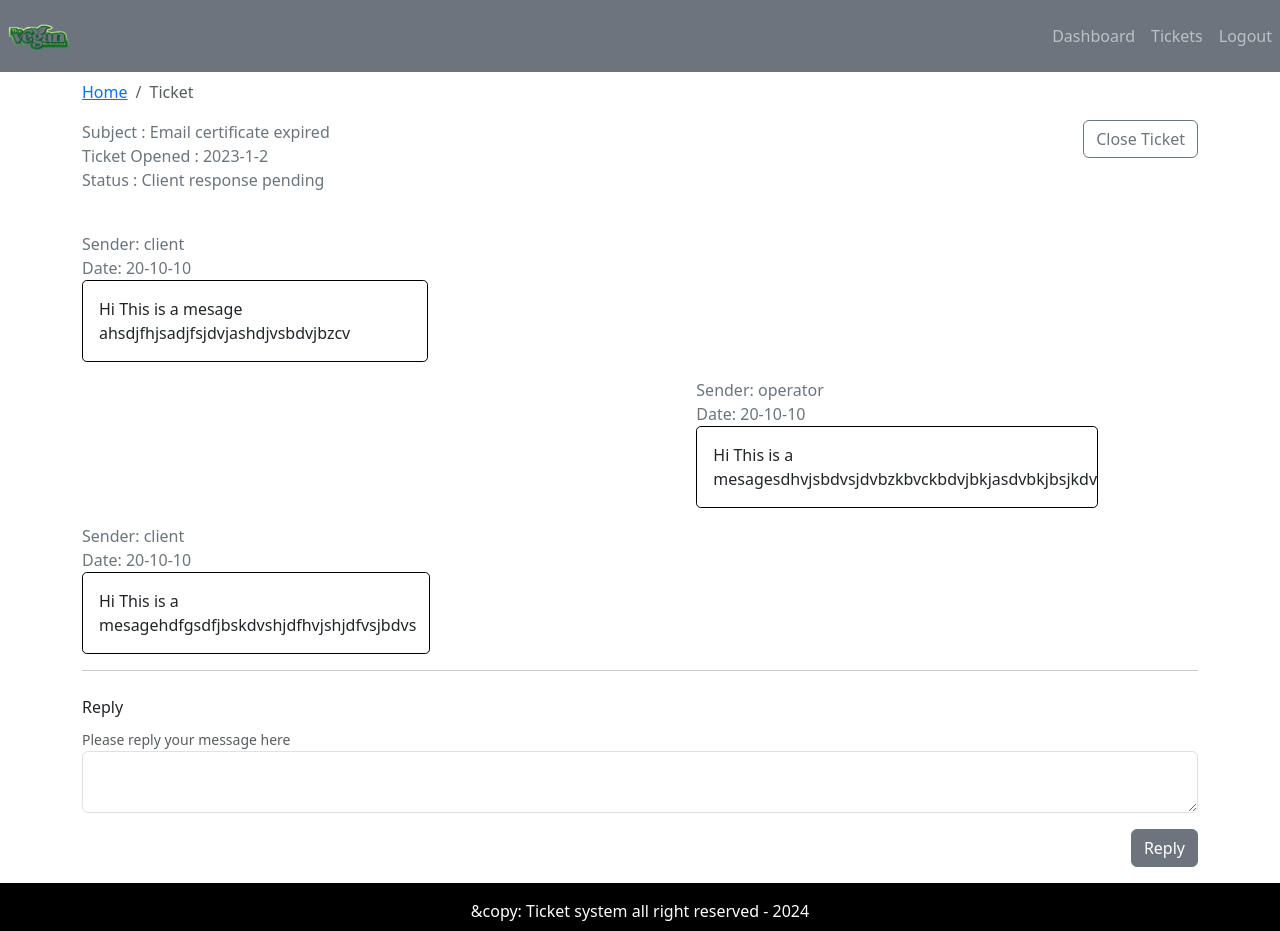
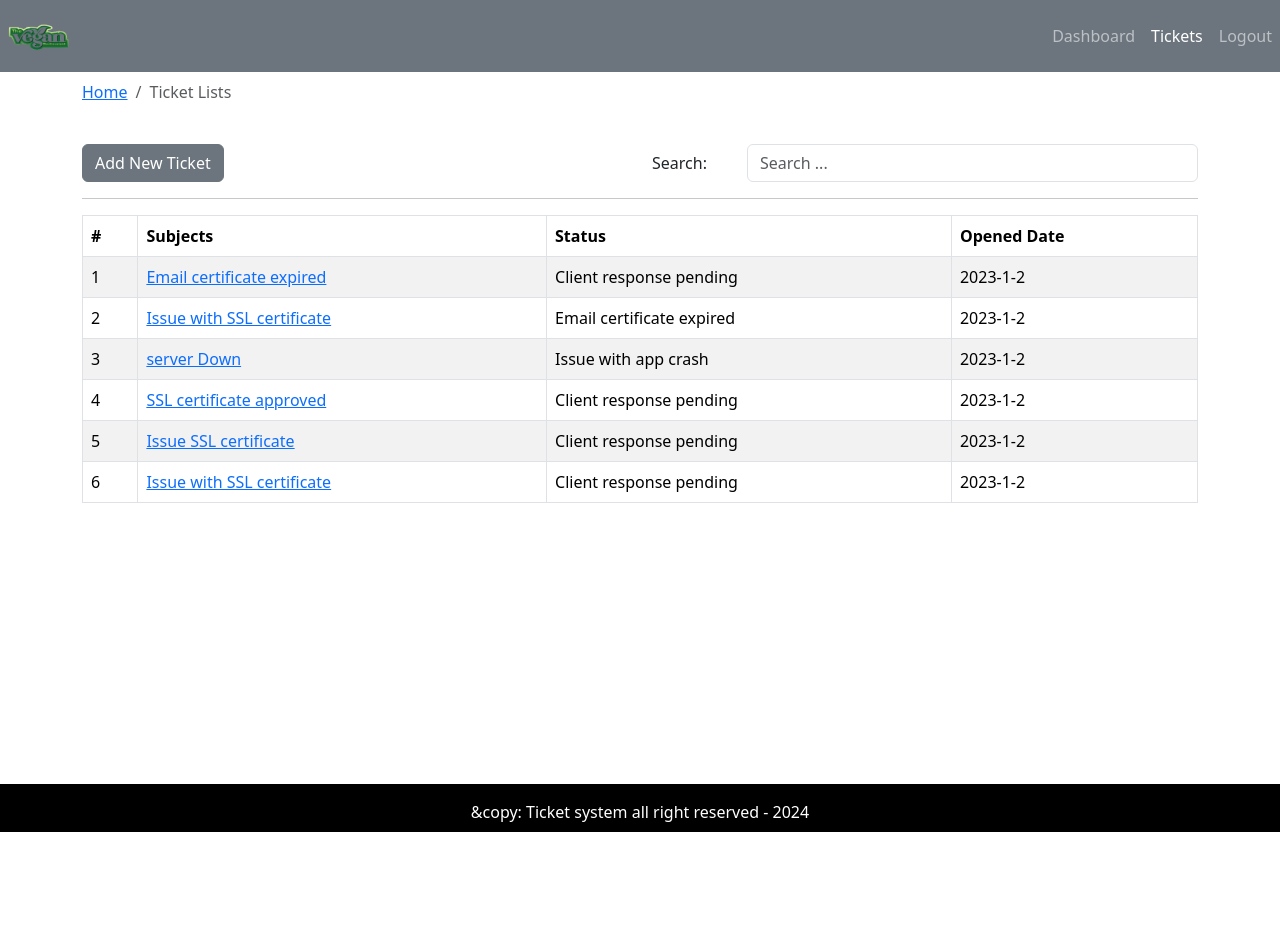
Before and after one commit to Nishanmajhi01/ticketsystem-frontend, a React (Create React App) app: page /tickets in a window 1280 px wide. After the commit the page ends 832 px from the top, so only its background shows below. Built offline with nearby package versions, Linux system fonts and the light colour scheme.

Commit message:
react-router-dom added

```diff
--- a/package.json
+++ b/package.json
@@ -11,6 +11,8 @@
     "react": "^18.3.1",
     "react-bootstrap": "^2.10.5",
     "react-dom": "^18.3.1",
+    "react-router-bootstrap": "^0.26.3",
+    "react-router-dom": "^6.27.0",
     "react-scripts": "5.0.1",
     "web-vitals": "^2.1.4"
   },
--- a/src/App.js
+++ b/src/App.js
@@ -1,24 +1,58 @@
-import React from 'react';
-import './App.css';
+import React from "react";
+import { BrowserRouter as Router, Routes, Route } from "react-router-dom";
 
-import Entry from './pages/entry/Entry.page';
-import { DefaultLayout } from './Layout/DefaultLayout';
-import { Dashboard } from './pages/dashboard/Dashboard.page';
-import { AddTicket } from './pages/new-ticket/AddTicket.page';
-import { TicketLists } from './pages/ticket-listing/TicketLists.page';
-import { Ticket } from './pages/ticket/Ticket.page';
+import { PrivateRoute } from "./components/private-route/PrivateRoute.compo";
+import "./App.css";
+
+import Entry from "./pages/entry/Entry.page";
+import { Dashboard } from "./pages/dashboard/Dashboard.page";
+import { AddTicket } from "./pages/new-ticket/AddTicket.page";
+import { TicketLists } from "./pages/ticket-listing/TicketLists.page";
+import { Ticket } from "./pages/ticket/Ticket.page";
 
 function App() {
   return (
     <div className="App">
-      {/* <Entry/> */}
-      <DefaultLayout>
-       {/* <Dashboard/> */}
-       {/* <AddTicket/> */}
-       {/* <TicketLists/> */}
-       <Ticket/>
-      </DefaultLayout>
+      <Router>
+        <Routes>
+          {/* Public Route */}
+          <Route path="/" element={<Entry />} />
 
+          {/* Protected Routes */}
+          <Route
+            path="/dashboard"
+            element={
+              <PrivateRoute>
+                <Dashboard />
+              </PrivateRoute>
+            }
+          />
+          <Route
+            path="/addticket"
+            element={
+              <PrivateRoute>
+                <AddTicket />
+              </PrivateRoute>
+            }
+          />
+          <Route
+            path="/tickets"
+            element={
+              <PrivateRoute>
+                <TicketLists />
+              </PrivateRoute>
+            }
+          />
+          <Route
+            path="/ticket/:tId"
+            element={
+              <PrivateRoute>
+                <Ticket />
+              </PrivateRoute>
+            }
+          />
+        </Routes>
+      </Router>
     </div>
   );
 }
--- a/src/Layout/DefaultLayout.js
+++ b/src/Layout/DefaultLayout.js
@@ -1,15 +1,17 @@
-import React from 'react'
-import { Header } from './partials/Header.compo'
-import { Footer } from './partials/Footer.compo'
+import React from "react";
+import { Header } from "./partials/Header.compo";
+import { Footer } from "./partials/Footer.compo";
 
-export const DefaultLayout = ({children}) => {
+export const DefaultLayout = ({ children }) => {
   return (
-    <div>
-      <div className="default-layout">
-        <header className="header"><Header/></header>
-        <main className="main">{children}</main>
-        <footer className="footer"> <Footer/></footer>
-      </div>
+    <div className="default-layout">
+      <header className="header">
+        <Header />
+      </header>
+      <main className="main">{children}</main>
+      <footer className="footer">
+        <Footer />
+      </footer>
     </div>
-  )
-}
+  );
+};
--- a/src/Layout/partials/Header.compo.js
+++ b/src/Layout/partials/Header.compo.js
@@ -1,7 +1,17 @@
 import React from 'react';
 import {Navbar,Nav} from 'react-bootstrap';
 import logo from '../../assets/img/logo.png';
+
+import { LinkContainer } from 'react-router-bootstrap';
+import  {useNavigate} from 'react-router-dom'
+
 export const Header = () => {
+const navigate = useNavigate()
+ const logOut =()=>{
+  localStorage.removeItem('authToken');
+  navigate("/")
+ }
+
   return (
     <Navbar collapseOnSelect variant='dark' bg='secondary' expand='md'>
         <Navbar.Brand>
@@ -10,9 +20,12 @@ export const Header = () => {
         <Navbar.Toggle aria-controls='basic-navbar-nav'/>
         <Navbar.Collapse id='basic-navbar-nav'>
             <Nav className="ms-auto">
-                <Nav.Link href='/dashboard'>Dashboard</Nav.Link>
-                <Nav.Link href='/tickets'>Tickets</Nav.Link>
-                <Nav.Link href='/logout'>Logout</Nav.Link>
+              {/* <Nav.Item> <Link to='/dashboard'>Dashboard</Link></Nav.Item>
+              <Nav.Item><Link to='/tickets'>Ticket</Link></Nav.Item>
+              <Nav.Item><Link to=''>Logout</Link></Nav.Item> */}
+              <LinkContainer to ='/dashboard'><Nav.Link >Dashboard</Nav.Link></LinkContainer>
+              <LinkContainer to ='/tickets'><Nav.Link >Tickets</Nav.Link></LinkContainer>
+              <Nav.Link onClick={logOut}>Logout</Nav.Link>
             </Nav>
         </Navbar.Collapse>
     </Navbar>
--- /dev/null
+++ b/src/components/private-route/PrivateRoute.compo.js
@@ -0,0 +1,16 @@
+import React from "react";
+import { Navigate } from "react-router-dom";
+import { DefaultLayout } from "../../Layout/DefaultLayout";
+
+const isAuth = true; // Replace with actual authentication logic
+
+export const PrivateRoute = ({ children}) => {
+  // Redirect to the login page if not authenticated
+  if (!isAuth) {
+
+    return <Navigate to="/" />;
+  }
+
+  // Render the children within the DefaultLayout if authenticated
+  return <DefaultLayout>{children}</DefaultLayout>;
+};
--- a/src/components/ticket-table/TicketTable.compo.js
+++ b/src/components/ticket-table/TicketTable.compo.js
@@ -1,7 +1,8 @@
 import React from 'react'
-import {Table, TaBLE} from 'react-bootstrap'
+import {Table} from 'react-bootstrap'
 import PropTypes from 'prop-types'
-import { propTypes } from 'react-bootstrap/esm/Image'
+import {Link} from "react-router-dom"
+
 export const TicketTable = ({tickets}) => {
   return (
     <Table striped bordered hover>
@@ -18,7 +19,11 @@ export const TicketTable = ({tickets}) => {
         tickets.map((row) => (
             <tr key={row.id}>
             <td>{row.id}</td>
-            <td>{row.subject}</td>
+            <td>
+            <Link to={`/ticket/${row.id}`}>
+            {row.subject}
+            </Link>
+            </td>
             <td>{row.status}</td>
             <td>{row.addedAt}</td>
         </tr>
--- a/src/pages/dashboard/Dashboard.page.js
+++ b/src/pages/dashboard/Dashboard.page.js
@@ -3,6 +3,7 @@ import { Button, Col, Container, Row } from 'react-bootstrap'
 import { TicketTable } from '../../components/ticket-table/TicketTable.compo'
 import tickets from '../../assets/data/dummy-tickets.json'
 import {PageBreadcrumb} from '../../components/breadcrumb/Breadcrumb.compo'
+import { Link } from 'react-router-dom'
 
 export const Dashboard = () => {
   return (
@@ -14,7 +15,9 @@ export const Dashboard = () => {
         </Row>
         <Row>
             <Col className='text-center mt-5 mb-2'>
+            <Link to='/addticket'>
             <Button variant='secondary' style={{fontSize:'2rem', padding:"30px"}}>Add New Ticket</Button>
+            </Link>
             </Col>
         </Row>
         <Row>
--- a/src/pages/ticket-listing/TicketLists.page.js
+++ b/src/pages/ticket-listing/TicketLists.page.js
@@ -4,7 +4,7 @@ import { PageBreadcrumb } from '../../components/breadcrumb/Breadcrumb.compo'
 import { SearchForm } from '../../components/search-form/SearchForm.compo'
 import { TicketTable } from '../../components/ticket-table/TicketTable.compo'
 import tickets from '../../assets/data/dummy-tickets.json'
-
+import {Link} from 'react-router-dom'
 export const TicketLists  = () => {
 
     const [str, setStr] = useState('');
@@ -38,7 +38,9 @@ export const TicketLists  = () => {
         </Row>
         <Row className='mt-4'>
             <Col>
+            <Link to="/addticket">
             <Button variant="secondary">Add New Ticket</Button>
+            </Link>
             </Col>
             <Col className='text-right'>
             <SearchForm handleOnChange={handleOnChange} str={str}/>
--- a/src/pages/ticket/Ticket.page.js
+++ b/src/pages/ticket/Ticket.page.js
@@ -4,15 +4,25 @@ import { PageBreadcrumb } from '../../components/breadcrumb/Breadcrumb.compo'
 import tickets from '../../assets/data/dummy-tickets.json'
 import { MessageHistory}  from '../../components/message-history/MessageHistory.compo'
 import { UpdateTicket } from '../../components/update-ticket/UpdateTicket.compo'
+import {useParams} from 'react-router-dom'
 
-const ticket = tickets[0]
+// const ticket = tickets[0]
 
 export const Ticket = () => {
-const [message, setMessage] = useState("")
+
+
+  const {tId} = useParams();
+const [message, setMessage] = useState("");
+const [ticket, setTicket] = useState("");
 
 useEffect(() => {
-
-}, [message])
+  for (let i=0; i<tickets.length; i++){
+    if(tickets[i].id == tId){
+      setTicket(tickets[i])
+      continue
+    }
+    }
+}, [message,tId])
 
 
 const handleOnChange = e =>{
@@ -33,6 +43,7 @@ const handleOnSubmit =e=>{
         </Row>
         <Row>
             <Col className='text-weight-bolder text-secondary'>
+            {tId}
             <div className="subject1">Subject : {ticket.subject}</div>
             <div className="date">Ticket Opened : {ticket.addedAt}</div>
             <div className="status">Status : {ticket.status}</div>
@@ -43,7 +54,8 @@ const handleOnSubmit =e=>{
         </Row>
         <Row className='mt-4'>
           <Col>
-          <MessageHistory msg={ticket.history}/>
+          {ticket.history && <MessageHistory msg={ticket.history}/>}
+
           </Col>
         </Row>
         <hr />
```
Also changed, not shown: 1 other file (tests, documents, lock files or other folders).
